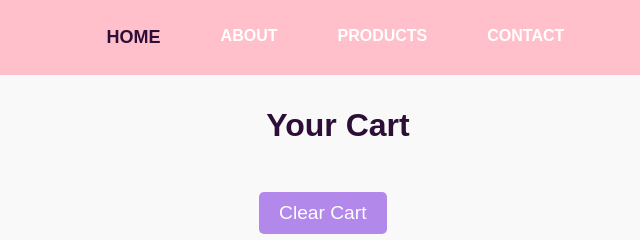
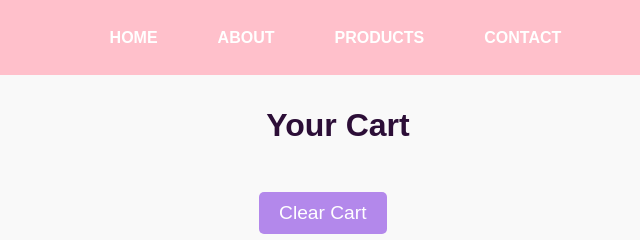
Before and after one commit to 00018830/TOYZ, a plain HTML site: page cart.html in a window 1280 px wide. Shown: the full height of the page, 302-942 px from the left. Drawn offline with Linux system fonts and the light colour scheme.

Commit message:
Update cart.html

```diff
--- a/cart.html
+++ b/cart.html
@@ -12,7 +12,7 @@
             TOYZ
         </div>
         <div class="mid">
-            <a href="index.html" class="link"><div class="item" style="color:#2c0e37;font-size: large;" >HOME</div></a>
+            <a href="index.html" class="link"><div class="item" >HOME</div></a>
             <a href="about.html" class="link"><div class="item" >ABOUT</div></a>
             <a href="products.html" class="link"><div class="item" >PRODUCTS</div></a>
             <a href="contact.html" class="link"><div class="item" >CONTACT</div></a>
```
